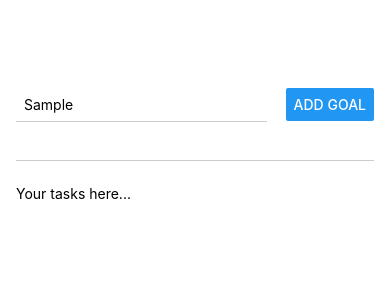
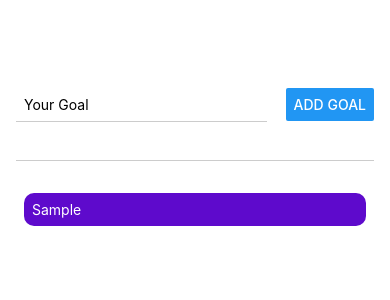
Before and after one commit to FelipePSH/GoalList-RN, a React Native app: screen / in a window 390 px wide. Both pictures are taken after typing "Sample" into the empty fields and a click on the button "ADD GOAL". Shown: the top 300 px of the page. Built offline with nearby package versions, Linux system fonts and the light colour scheme.

Commit message:
Feat: adjusting folders

```diff
--- a/App.js
+++ b/App.js
@@ -1,39 +1,34 @@
-import { StatusBar } from "expo-status-bar";
 import { useState } from "react";
 import {
   StyleSheet,
-  Text,
   View,
-  TextInput,
-  Button,
   FlatList,
 } from "react-native";
+import GoalItem from "./components/GoalItem";
+import GoalInput from "./components/GoalInput";
 
 export default function App() {
-  const [enteredGoalText, setEnteredGoalText] = useState("");
+
   const [goals, setGoals] = useState([]);
 
-  function goalInputHandler(enteredText) {
-    setEnteredGoalText(enteredText);
-  }
-  function addGoalHandler() {
+
+  function addGoalHandler(enteredGoalText) {
     setGoals((currentCurseGoals) => [
-      ...currentCurseGoals, enteredGoalText
+      ...currentCurseGoals,
+      { text: enteredGoalText, id: Math.random().toString() },
     ]);
   }
 
   return (
     <View style={styles.container}>
-      <View style={styles.newTaskContainer}>
-        <TextInput
-          style={styles.textInput}
-          placeholder="Your Goal"
-          onChangeText={goalInputHandler}
+      <GoalInput onAddGoal={addGoalHandler}/>
+      <View style={styles.goalsContainer}>
+        <FlatList
+          data={goals}
+          renderItem={(itemData) => {
+            return <GoalItem text={itemData.item.text} />;
+          }}
         />
-        <Button title="Add Goal" onPress={addGoalHandler} />
-      </View>
-      <View style={styles.goalsContainer}>
-        <Text>Your tasks here...</Text>
       </View>
     </View>
   );
@@ -45,22 +40,6 @@
     paddingTop: 50,
     paddingHorizontal: 16,
   },
-  newTaskContainer: {
-    flex: 1,
-    flexDirection: "row",
-    justifyContent: "space-between",
-    alignItems: "center",
-    marginBottom: 24,
-    borderBottomWidth: 1,
-    borderColor: "#cccccc",
-  },
-  textInput: {
-    borderBottomWidth: 1,
-    borderColor: "#cccccc",
-    width: "70%",
-    marginRight: 8,
-    padding: 8,
-  },
   goalsContainer: {
     flex: 6,
   },
--- /dev/null
+++ b/components/GoalInput.js
@@ -0,0 +1,47 @@
+import { StyleSheet, TextInput, View, Button } from "react-native";
+import { useState } from "react";
+
+function GoalInput(props) {
+const [enteredGoalText, setEnteredGoalText] = useState("");
+function goalInputHandler(enteredText) {
+    setEnteredGoalText(enteredText);
+  }
+
+  function addGoalHandler() {
+    props.onAddGoal(enteredGoalText);
+    setEnteredGoalText('');
+  }
+
+return(
+  <View style={styles.newTaskContainer}>
+    <TextInput
+      style={styles.textInput}
+      placeholder="Your Goal"
+      onChangeText={goalInputHandler}
+      value={enteredGoalText}
+    />
+    <Button title="Add Goal" onPress={addGoalHandler} />
+  </View>
+  );
+}
+
+export default GoalInput;
+
+const styles = StyleSheet.create({
+  newTaskContainer: {
+    flex: 1,
+    flexDirection: "row",
+    justifyContent: "space-between",
+    alignItems: "center",
+    marginBottom: 24,
+    borderBottomWidth: 1,
+    borderColor: "#cccccc",
+  },
+  textInput: {
+    borderBottomWidth: 1,
+    borderColor: "#cccccc",
+    width: "70%",
+    marginRight: 8,
+    padding: 8,
+  },
+});
--- /dev/null
+++ b/components/GoalItem.js
@@ -0,0 +1,23 @@
+import { StyleSheet, View, Text } from "react-native";
+
+function GoalItem(props) {
+  return (
+    <View style={styles.goalItem}>
+      <Text style={styles.goalText}>{props.text}</Text>
+    </View>
+  );
+}
+
+export default GoalItem;
+
+const styles =  StyleSheet.create({
+    goalItem: {
+        margin: 8,
+        borderRadius: 10,
+        backgroundColor: "#5e0acc",
+        padding: 8,
+      },
+      goalText: {
+        color: "white",
+      }
+ })
```
